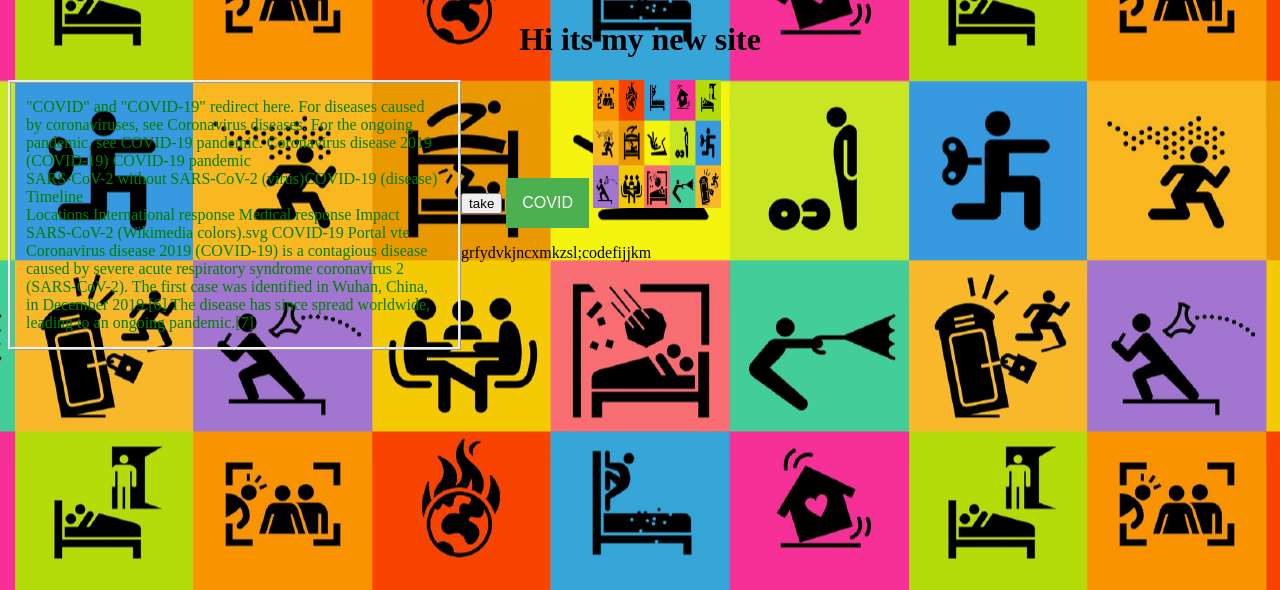
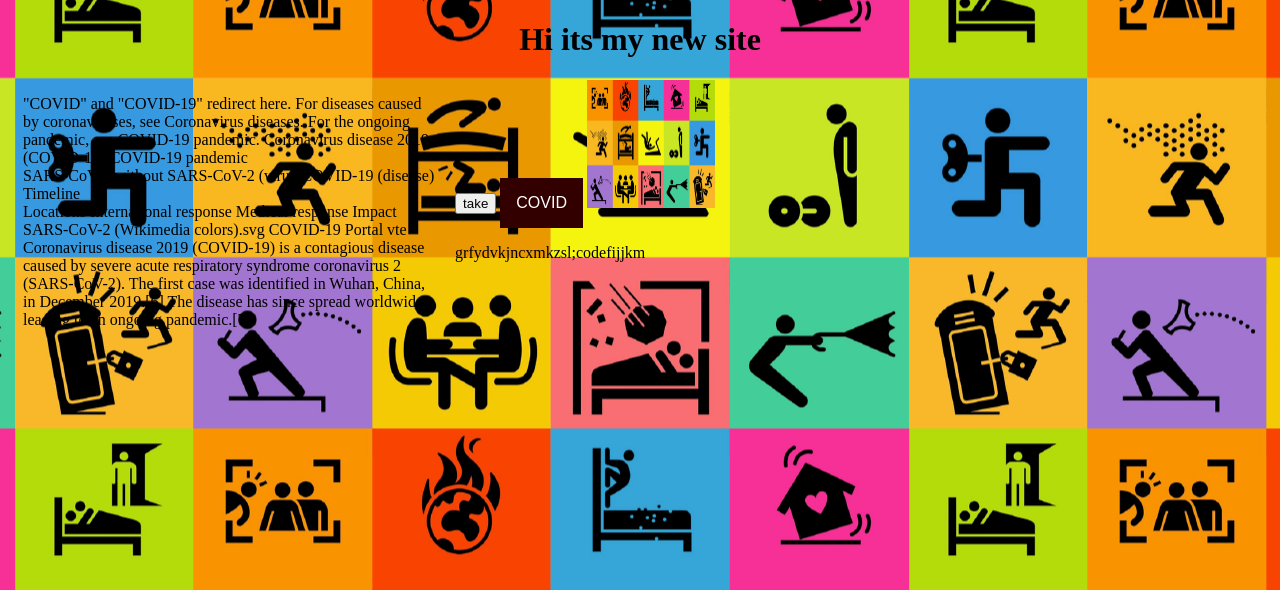
Before and after one commit to temirlan23/nini, a PHP site: page / in a window 1280 px wide. Shown: the top 590 px of the page. Run offline with PHP 8.4, Linux system fonts and the light colour scheme.

Commit message:
Update style.css

```diff
--- a/style.css
+++ b/style.css
@@ -5,12 +5,21 @@
 
 		}
 		.fuckk{
-			border: ridge;
-			color: green;
+			border: ;
+			color: ;
 			width: 33%;
 			margin: 0;
 			padding: 15px;
 			float: left;
+
+		}
+.fuck{
+			border: ;
+			color: ;
+			width: 33%;
+			margin: 0;
+			padding: 15px;
+			float: right;
 
 		}
 			[class*='col-'] {
@@ -103,7 +112,7 @@
 }
 /* Dropdown Button */
 .dropbtn {
-  background-color: #4CAF50;
+  background-color: #330000;
   color: white;
   padding: 16px;
   font-size: 16px;
@@ -141,4 +150,4 @@
 .dropdown:hover .dropdown-content {display: block;}
 
 /* Change the background color of the dropdown button when the dropdown content is shown */
-.dropdown:hover .dropbtn {background-color: #3e8e41;}
+.dropdown:hover .dropbtn {background-color: #330000;}
```
